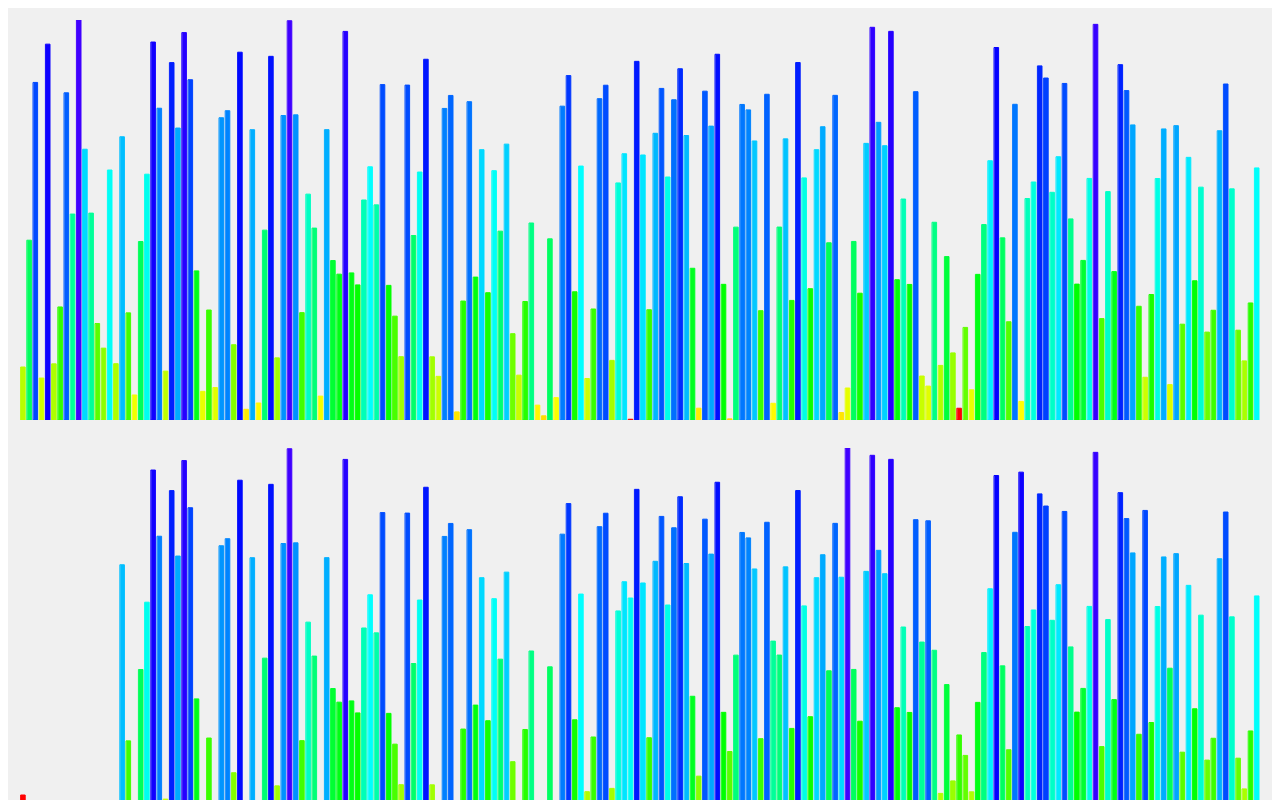
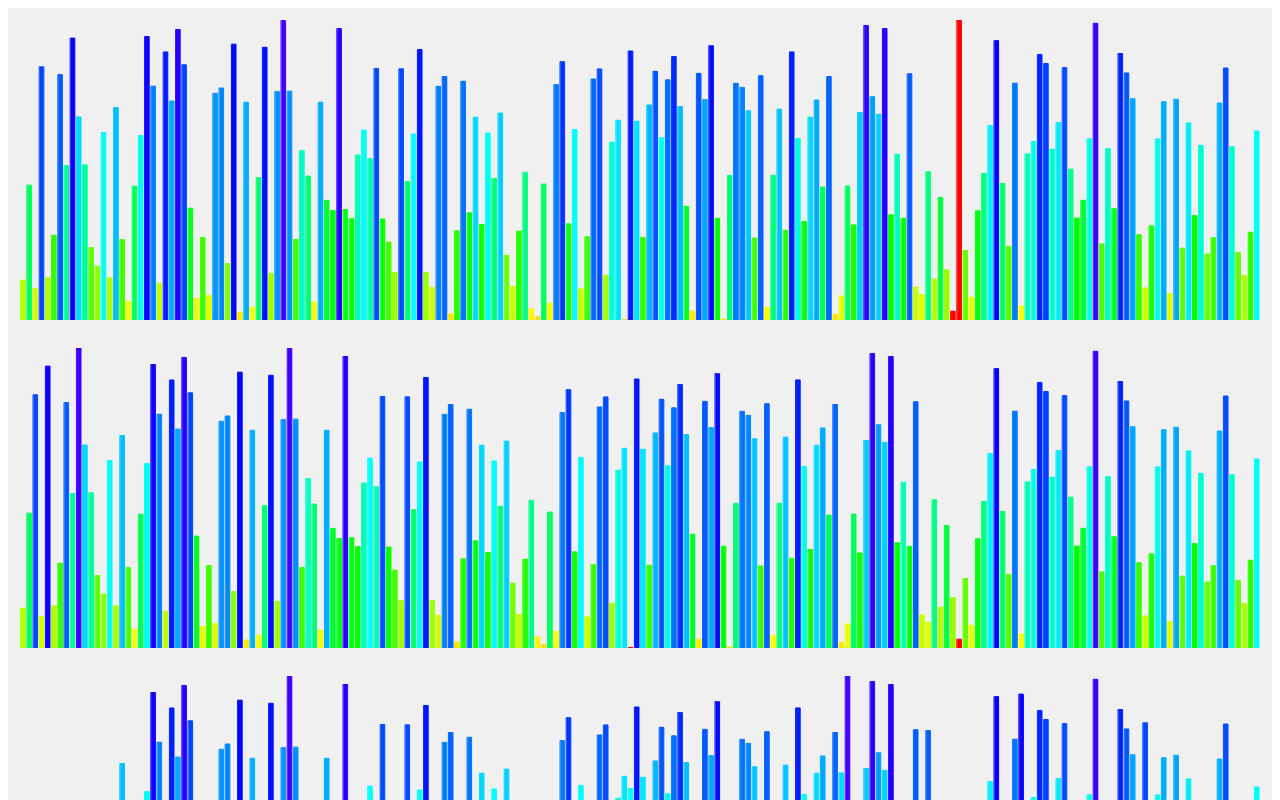
Before and after one commit to tindandelion/visualize-sorting-algorithms, a Vue app: page / in a window 1280 px wide. Shown: the top 800 px of the page. Built offline with nearby package versions, Linux system fonts and the light colour scheme.

Commit message:
Bubblesort added

```diff
--- a/src/App.vue
+++ b/src/App.vue
@@ -12,6 +12,7 @@ import { defineComponent, onMounted, ref } from 'vue'
 import BarchartCanvas from './components/BarchartCanvas.vue'
 import { NumberSorter } from './lib/domain/NumberSorter'
 import { SelectionSorter, QuicksortSorter } from './lib/domain/sorters'
+import { bubblesortSorter } from './lib/domain/sorting-algorithms/bubblesort'
 
 function generateDataPoints(n: number, maxValue: number) {
   return [...new Array(n).keys()].map(() => Math.random() * maxValue)
@@ -42,8 +43,9 @@ export default defineComponent({
   setup() {
     const dataPoints = generateDataPoints(200, 1)
     const sorters = [
-      new SelectionSorter([...dataPoints]),
-      new QuicksortSorter([...dataPoints]),
+      new NumberSorter(dataPoints, bubblesortSorter),
+      new SelectionSorter(dataPoints),
+      new QuicksortSorter(dataPoints),
     ]
     const snapshots = ref(takeSnapshots(sorters))
 
@@ -71,7 +73,7 @@ export default defineComponent({
 }
 
 .barchart-canvas {
-  min-height: 400px;
+  min-height: 300px;
   background-color: #f0f0f0;
   padding: 12px;
 }
--- /dev/null
+++ b/src/lib/domain/sorting-algorithms/bubblesort.ts
@@ -0,0 +1,22 @@
+import { SortingSnapshot } from '../Sorter'
+import { swap } from './common'
+
+export function* bubblesortSorter<T>(data: T[]): Generator<SortingSnapshot<T>> {
+  let n = data.length
+  while (true) {
+    let swapped = false
+    for (let i = 1; i < n; i++) {
+      if (data[i - 1] > data[i]) {
+        swap(data, i - 1, i)
+        swapped = true
+      }
+      yield {
+        data: [...data],
+        comparedPair: [i - 1, i],
+        highlightedRange: [0, n - 1],
+      }
+    }
+    n--
+    if (!swapped) break
+  }
+}
```
